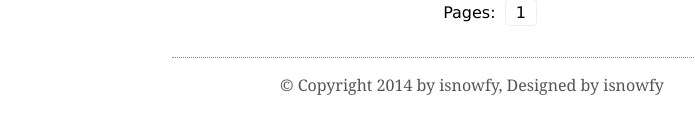
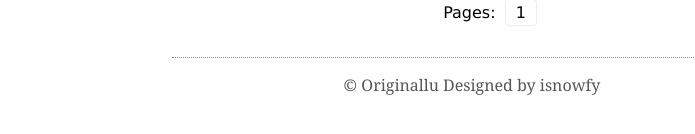
Before and after one commit to xubenbenHIT/xubenbenHIT.github.io, a plain HTML site: page index.html in a window 1280 px wide. Shown: the part 224-358 px from the top of the page, without its empty margins (168-863 px from the left). Drawn offline with Linux system fonts and the light colour scheme.

Commit message:
Update index.html

```diff
--- a/index.html
+++ b/index.html
@@ -5,7 +5,7 @@
     <meta name="viewport" content="width=device-width, initial-scale=1.0"/>
     <meta name="Keywords" content="blog"/>
     <meta name="Description" content="blog"/>
-    <title>Simple</title>
+    <title> 苯苯吹雪</title>
     <link rel="shortcut icon" href="/static/favicon.png"/>
     <link rel="stylesheet" type="text/css" href="main.css" />
 </head>
@@ -32,7 +32,7 @@
     <div class="innermain" id="main">
     </div>
     <div class="footer">
-        <p>© Copyright 2014 by isnowfy, Designed by isnowfy</p>
+        <p>© Originallu Designed by isnowfy</p>
     </div>
 </div>
 <script src="main.js"></script>
```
